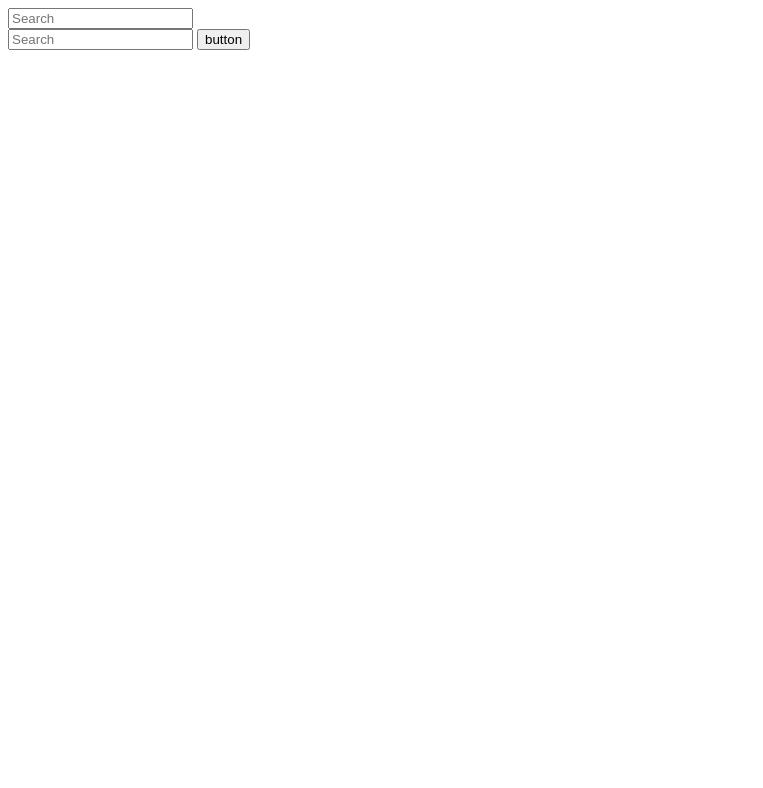
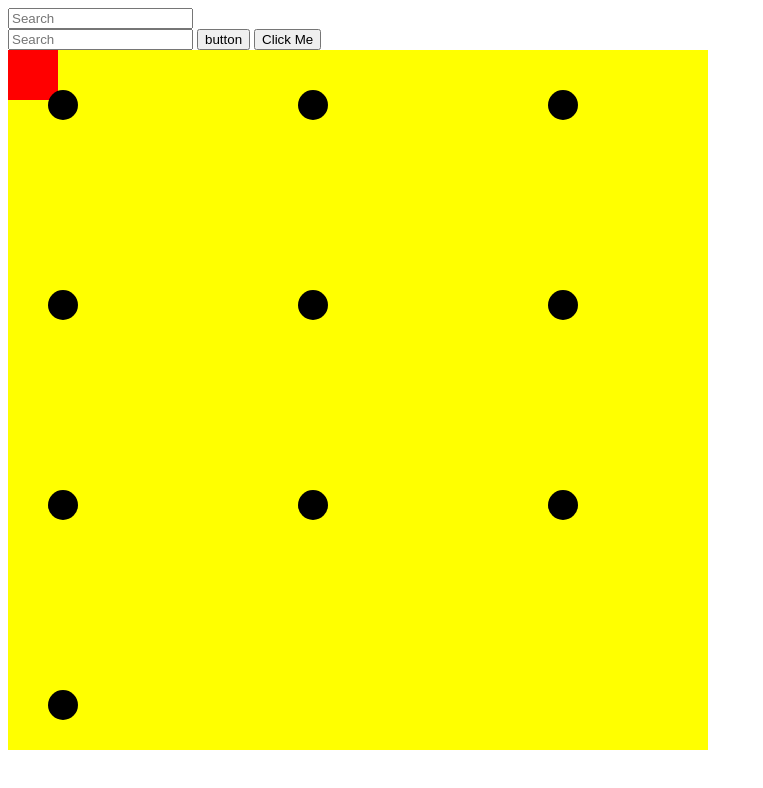
Before and after one commit to dydwn6565/ShortestPath, a plain HTML site: page index.html in a window 1280 px wide. Shown: the whole page, without its empty margins (0-763 px from the left). Drawn offline with Linux system fonts and the light colour scheme.

Commit message:
add positions

```diff
--- a/dijkstra.js
+++ b/dijkstra.js
@@ -49,19 +49,14 @@ var graph = {};
 var layout = {
     'R': ['2'],
     '2': ['3', '4'],
-    '3': ['4', '6', '13'],
+    '3': ['4', '6', '10'],
     '4': ['5', '8'],
-    '5': ['7', '11'],
-    '6': ['13', '15'],
+    '5': ['7', '9'],
+    '6': ['2', '3'],
     '7': ['10'],
-    '8': ['11', '13'],
-    '9': ['14'],
-    '10': [],
-    '11': ['12'],
-    '12': [],
-    '13': ['14'],
-    '14': [],
-    '15': []
+    '8': ['6', '3'],
+    '9': ['8'],
+    '10': []
 }
 
 for (var id in layout) {
--- a/index.html
+++ b/index.html
@@ -2,13 +2,163 @@
 <html>
 <script src="dijkstra.js"></script>
 <link rel="stylesheet" type="text/css" href="css.css">
-<script src="https://canvasjs.com/assets/script/canvasjs.min.js"></script>
+<!-- <script src="https://canvasjs.com/assets/script/canvasjs.min.js"></script>
+<canvas id="canvas" width='600px' height="500px"></canvas> -->
 <style>
-    #h1i {
+    #myContainer {
+        width: 700px;
+        height: 700px;
+        position: relative;
+        background: yellow;
+    }
+
+    #myAnimation {
+        width: 50px;
+        height: 50px;
+        /* position: absolute; */
+        background-color: red;
+    }
+
+    .img-box {
+        margin: 40px;
+    }
+
+    a.avatar-link {
+        position: relative;
+        display: inline-block;
+    }
+
+    .img-box img.user-avatar {
+        border-radius: 50%;
+        display: block;
+    }
+
+    .user-status-one {
+        border-radius: 50%;
+        height: 30px;
+        margin-top: -50px;
+        margin-left: 0px;
+        position: absolute;
+        /* right: 30px;
+        bottom: 30px; */
+        width: 30px;
         background-color: black;
-        color: rgb(119, 115, 115);
+    }
+
+    .user-status-two {
+        border-radius: 50%;
+        height: 30px;
+        margin-top: -50px;
+        margin-left: 250px;
+        position: absolute;
+        /* right: 30px;
+        bottom: 30px; */
+        width: 30px;
+        background-color: black;
+    }
+
+    .user-status-three {
+        border-radius: 50%;
+        height: 30px;
+        margin-top: -50px;
+        margin-left: 500px;
+        /* right: 30px;
+        bottom: 30px; */
+        position: absolute;
+        width: 30px;
+        background-color: black;
+    }
+
+    .user-status-four {
+        border-radius: 50%;
+        height: 30px;
+        margin-top: 150px;
+        margin-left: 0px;
+        position: absolute;
+        /* right: 30px;
+        bottom: 30px; */
+        width: 30px;
+        background-color: black;
+    }
+
+    .user-status-five {
+        border-radius: 50%;
+        height: 30px;
+        margin-top: 150px;
+        margin-left: 250px;
+        position: absolute;
+        /* right: 30px;
+        bottom: 30px; */
+        width: 30px;
+        background-color: black;
+    }
+
+    .user-status-six {
+        border-radius: 50%;
+        height: 30px;
+        margin-top: 150px;
+        margin-left: 500px;
+        position: absolute;
+        /* right: 30px;
+        bottom: 30px; */
+        width: 30px;
+        background-color: black;
+    }
+
+    .user-status-seven {
+        border-radius: 50%;
+        height: 30px;
+        margin-top: 350px;
+        margin-left: 0px;
+        position: absolute;
+        /* right: 30px;
+        bottom: 30px; */
+        width: 30px;
+        background-color: black;
+    }
+
+    .user-status-eight {
+        border-radius: 50%;
+        height: 30px;
+        margin-top: 350px;
+        margin-left: 250px;
+        position: absolute;
+        /* right: 30px;
+        bottom: 30px; */
+        width: 30px;
+        background-color: black;
+    }
+
+    .user-status-nine {
+        border-radius: 50%;
+        height: 30px;
+        margin-top: 350px;
+        margin-left: 500px;
+        position: absolute;
+        /* right: 30px;
+        bottom: 30px; */
+        width: 30px;
+        background-color: black;
+    }
+
+    .user-status-ten {
+        border-radius: 50%;
+        height: 30px;
+        margin-top: 550px;
+        margin-left: 0px;
+        position: absolute;
+        /* right: 30px;
+        bottom: 30px; */
+        width: 30px;
+        background-color: black;
+    }
+
+    .img-box img.user-avatar[width="140"]+.user-status {
+        right: 16px;
+        bottom: 15px;
     }
 </style>
+
 
 <body>
     <div id="hi">
@@ -16,9 +166,44 @@
     <input id="searchValue1" type="number" placeholder="Search" required></div>
 
     <button onclick="myFunction()">button</button>
+
     </div>
+    <button onclick="myMove()">Click Me</button>
+    <div id="myContainer">
+        <div id="myAnimation"></div>
 
+        <div class="img-box">
+            <!-- <a class="avatar-link" href="#"> -->
+            <div class="user-status-one"></div>
+            <div class="user-status-two"></div>
+            <div class="user-status-three"></div>
+            <div class="user-status-four"></div>
+            <div class="user-status-five"></div>
+            <div class="user-status-six"></div>
+            <div class="user-status-seven"></div>
+            <div class="user-status-eight"></div>
+            <div class="user-status-nine"></div>
+            <div class="user-status-ten"></div>
+
+            </a>
+        </div>
         <script>
+            function myMove() {
+                var elem = document.getElementById("myAnimation");
+                var pos = 0;
+                var id = setInterval(frame, 15);
+
+                function frame() {
+                    if (pos == 350) {
+                        clearInterval(id);
+                    } else {
+                        pos++;
+                        // elem.style.top = pos + 'px';
+                        elem.style.left = pos + 'px';
+                    }
+                }
+            }
+
             function myFunction() {
                 var start = document.getElementById("searchValue").value;
                 var end = document.getElementById("searchValue1").value;
@@ -26,10 +211,10 @@
 
                 var solutions = solve(graph, start);
                 console.log("From '" + start + "' to " + end);
-            // for (var s in solutions) {
-            //     if (!solutions[s]) continue;
-            //     console.log(" -> " + s + ": [" + solutions[s].join(", ") + "] (dist:" + solutions[s].dist + ")");
-            // }
+                for (var s in solutions) {
+                    if (!solutions[s]) continue;
+                    console.log(" -> " + s + ": [" + solutions[s].join(", ") + "] (dist:" + solutions[s].dist + ")");
+                }
                 var distance = solutions[end].dist;
                 console.log(distance);
 
```
Lines whose indentation alone changed are shown as unchanged.
